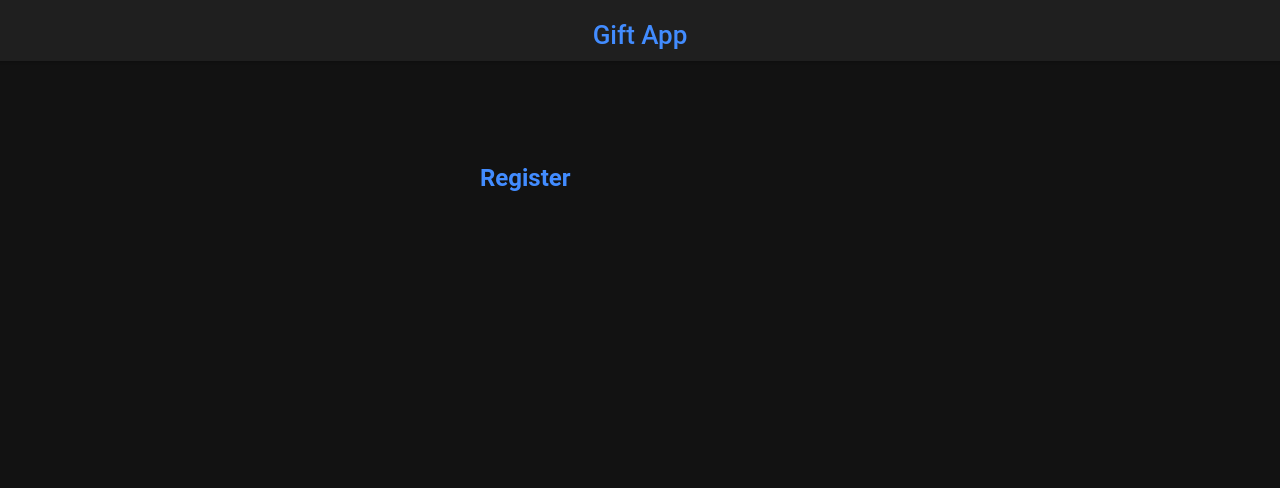
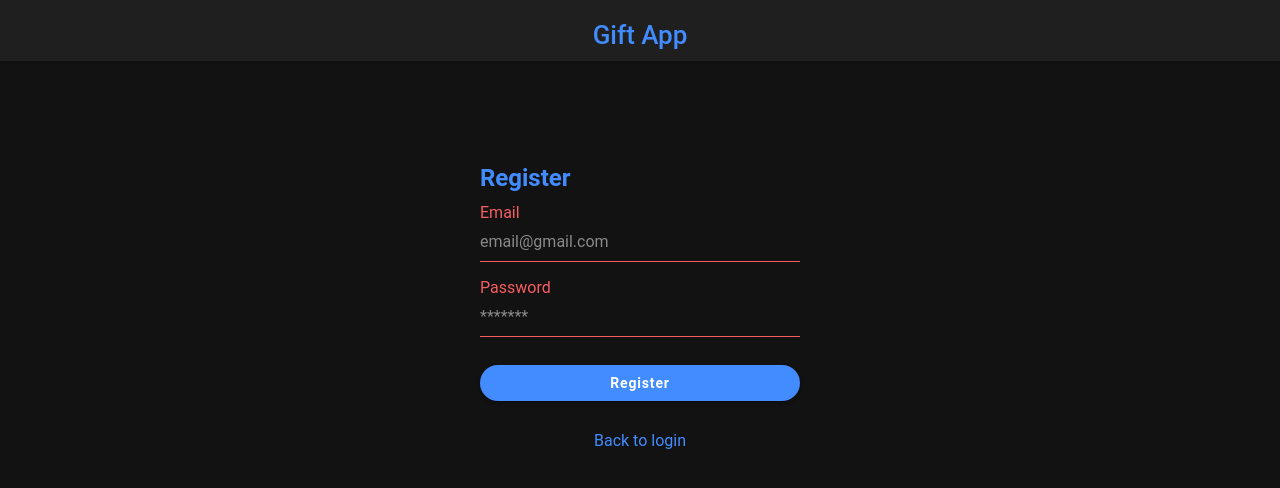
Before and after one commit to shreypdev/surprise-app, a React (Create React App) app in the folder app/: page /register in a window 1280 px wide. Shown: the top 488 px of the page. Built offline with nearby package versions, Linux system fonts and the light colour scheme.

Commit message:
Added Registeration UI v1.0

```diff
--- a/app/src/pages/Register/Register.tsx
+++ b/app/src/pages/Register/Register.tsx
@@ -1,10 +1,42 @@
-import { IonPage, IonHeader, IonToolbar, IonText, IonContent, IonRow, IonCol } from '@ionic/react';
-import React from 'react';
+import { IonPage, IonHeader, IonToolbar, IonText,IonRouterLink, IonContent, IonRow, IonCol } from '@ionic/react';
+import React, { useState } from 'react';
 import Login from '../Login/Login';
 
+import {InputWithStackedLabel} from '../../components/Inputs/Inputs';
+import {RoundSolidButton} from '../../components/Buttons/Buttons';
+
 import '../Login/Login.scss';
+import { useLoader } from '../../controllers/LoaderManager/LoaderManager';
+import { useToast } from '../../controllers/ToastManager/ToastManager';
+import {SignupModel} from './model';
+
+const initialState = {
+    name: undefined,
+    email: undefined,
+    password: undefined
+};
 
 const Register: React.FC = () => {
+    const [SignupFields, setSignupFields] = useState(initialState);
+
+    const Toast = useToast();
+    const Loader = useLoader();
+
+    const onInputChange = (val: any, key: keyof SignupModel) =>{
+        SignupFields[key] = val;
+        setSignupFields({...SignupFields});
+    };
+
+    //Async function to handle empty user inputs on resgisteration form
+    const handleSignup = async() =>{
+        const{email, name, password} = SignupFields;
+        console.log(SignupFields);
+
+        if(!email || !name || !password){
+            Toast.error("Field cannot be empty!");
+            return
+        }
+    }
 
     return (
         <IonPage>
@@ -22,6 +54,43 @@ const Register: React.FC = () => {
                             <IonText className="ion-text-left" color="primary">
                                 <h2 className="title-bold">Register</h2>
                             </IonText>
+                            <div className="signup-form-inputs">
+                            <InputWithStackedLabel
+                                    label = {"Email"}
+                                    type="email"
+                                    placeholder="email@gmail.com"
+                                    clearInput
+                                    clearOnEdit
+                                    required
+                                    className="form-input-item"
+                                    onIonChange={(e: any) => onInputChange(e.target.value, 'email')}
+                                />
+                                <InputWithStackedLabel
+                                    label = {"Password"}
+                                    type="password"
+                                    placeholder="*******"
+                                    clearInput
+                                    clearOnEdit
+                                    required
+                                    className="form-input-item"
+                                    onIonChange={(e: any) => onInputChange(e.target.value, 'password')}
+                                />
+
+                                <RoundSolidButton expand="block" onClick={handleSignup}>
+                                    Register
+                                </RoundSolidButton>
+                                <div
+                                    className="ion-text-center"
+                                    style={{ marginTop: '30px' }}
+                                >
+                                    <IonRouterLink
+                                    href="/login"
+                                    routerDirection="forward"
+                                    >
+                                    Back to login
+                                    </IonRouterLink>
+                                </div>
+                            </div>
                         </form>
                     </IonCol>
                 </IonRow>
```
